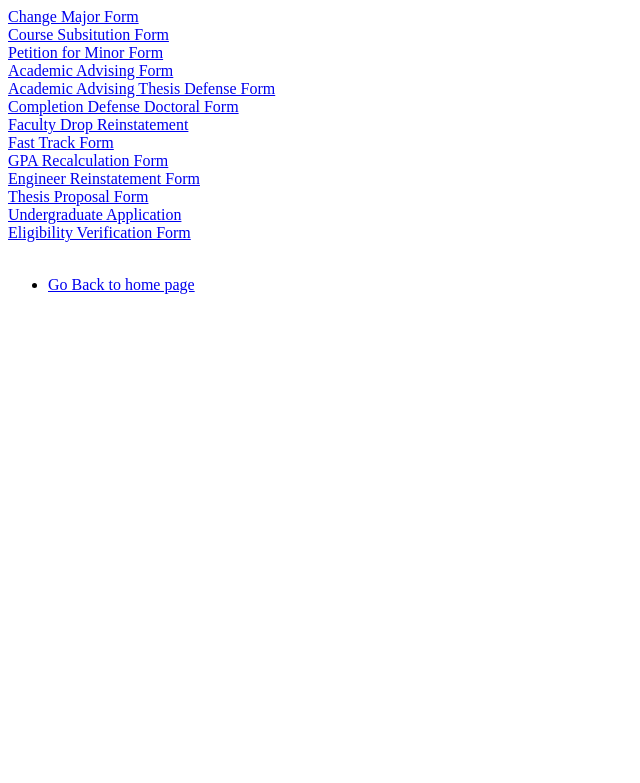
After one commit to d0xa/Utep-Edge-Website, a PHP site: page /forms.php in a window 1280 px wide. The commit adds this page. Shown: the top 783 px of the page, without its empty margins (0-640 px from the left). Run offline with PHP 8.4, Linux system fonts and the light colour scheme.

Commit message:
Add files via upload
added new form tab  in the student home page.

```diff
--- /dev/null
+++ b/login/forms.php
@@ -0,0 +1,24 @@
+<html>
+<body>
+
+<a href="forms/7--Change-of-Major--2018-Spring.pdf" download>Change Major Form</a> <br>
+<a href="forms/8--Course-Subsitution--.pdf" download>Course Subsitution Form</a> <br>
+<a href="forms/12--Petition-for-Minor.pdf" download>Petition for Minor Form</a> <br>
+<a href="forms/AcademicAdvisingForm.pdf" download>Academic Advising Form</a> <br>
+<a href="forms/AcademicAdvisingFormThesisDefence.pdf" download>Academic Advising Thesis Defense Form</a> <br>
+<a href="forms/Completion_Defense_Doctoral_Form.pdf" download>Completion Defense Doctoral Form</a> <br>
+<a href="forms/Faculty_Drop_Reinstatement.pdf" download>Faculty Drop Reinstatement</a> <br>
+<a href="forms/fast-track.pdf" download>Fast Track Form</a> <br>
+<a href="forms/GPA_Recalculation1.pdf" download>GPA Recalculation Form</a> <br>
+<a href="forms/Petition_for_Reinstatement_College_of_Engineering.pdf" download>Engineer Reinstatement Form</a> <br>
+<a href="forms/Thesis_Proposal_Form.pdf" download>Thesis Proposal Form</a> <br>
+<a href="forms/UG_Appl.pdf" download>Undergraduate Application</a> <br>
+<a href="forms/Verification_of_Eligibility.docx" download>Eligibility Verification Form</a> <br>
+<br>
+<nav>
+  <ul>
+    <li><a href="home.php">Go Back to home page</a></li>
+  </ul>
+</nav>
+</body>
+</html>
--- a/login/home.php
+++ b/login/home.php
@@ -39,6 +39,7 @@ header('location:adminhome.php');
     <li><a href="appointment.php">Create Appointment</a></li>
     <li><a href="application.php">Create Application</a></li>
     <li><a href="status.php">Check Application status</a></li>
+    <li><a href="forms.php">Download forms</a></li>
     <li><a href="logout.php">Logout</a></li>
   </ul>
 </nav>
```
